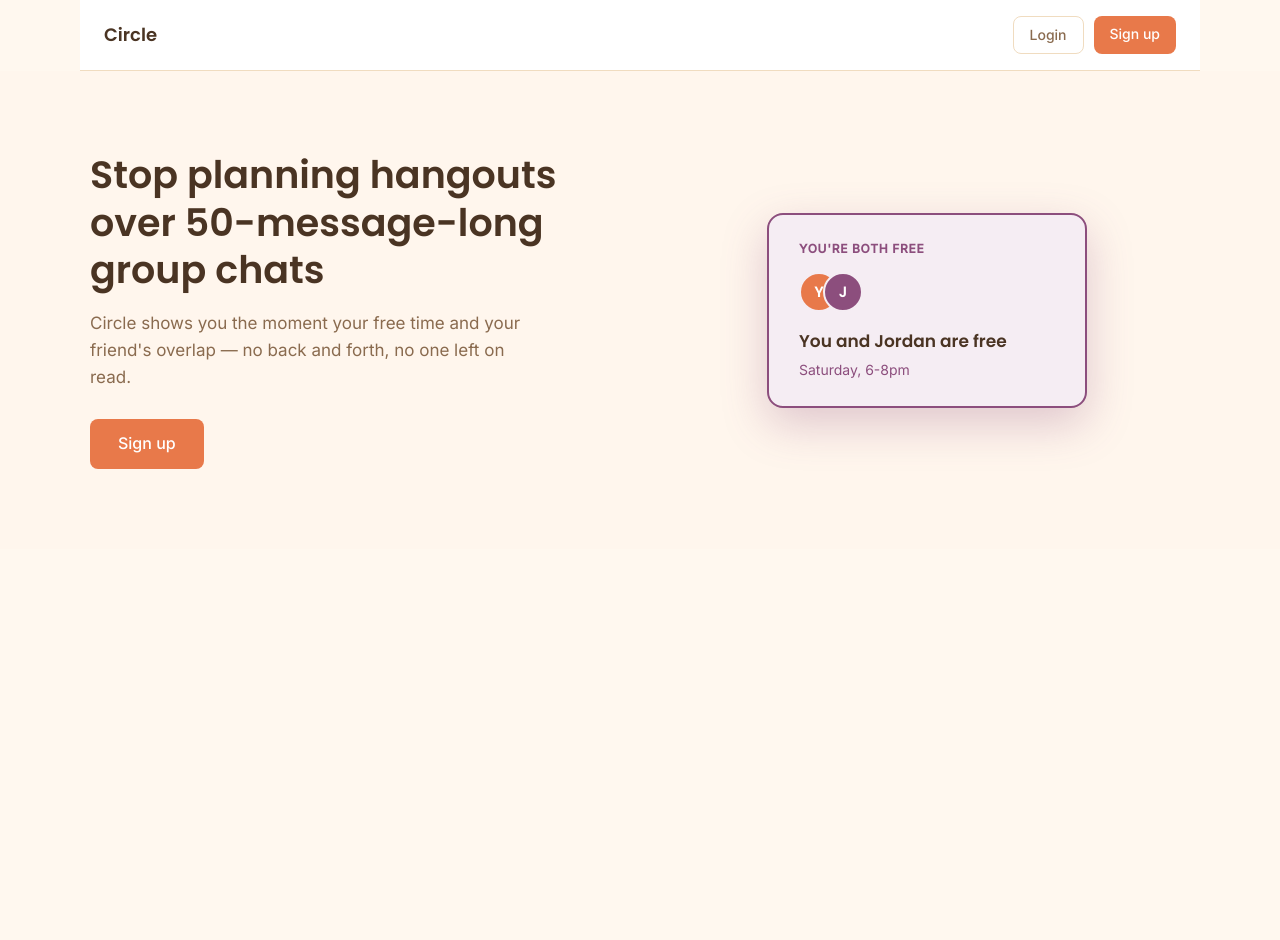
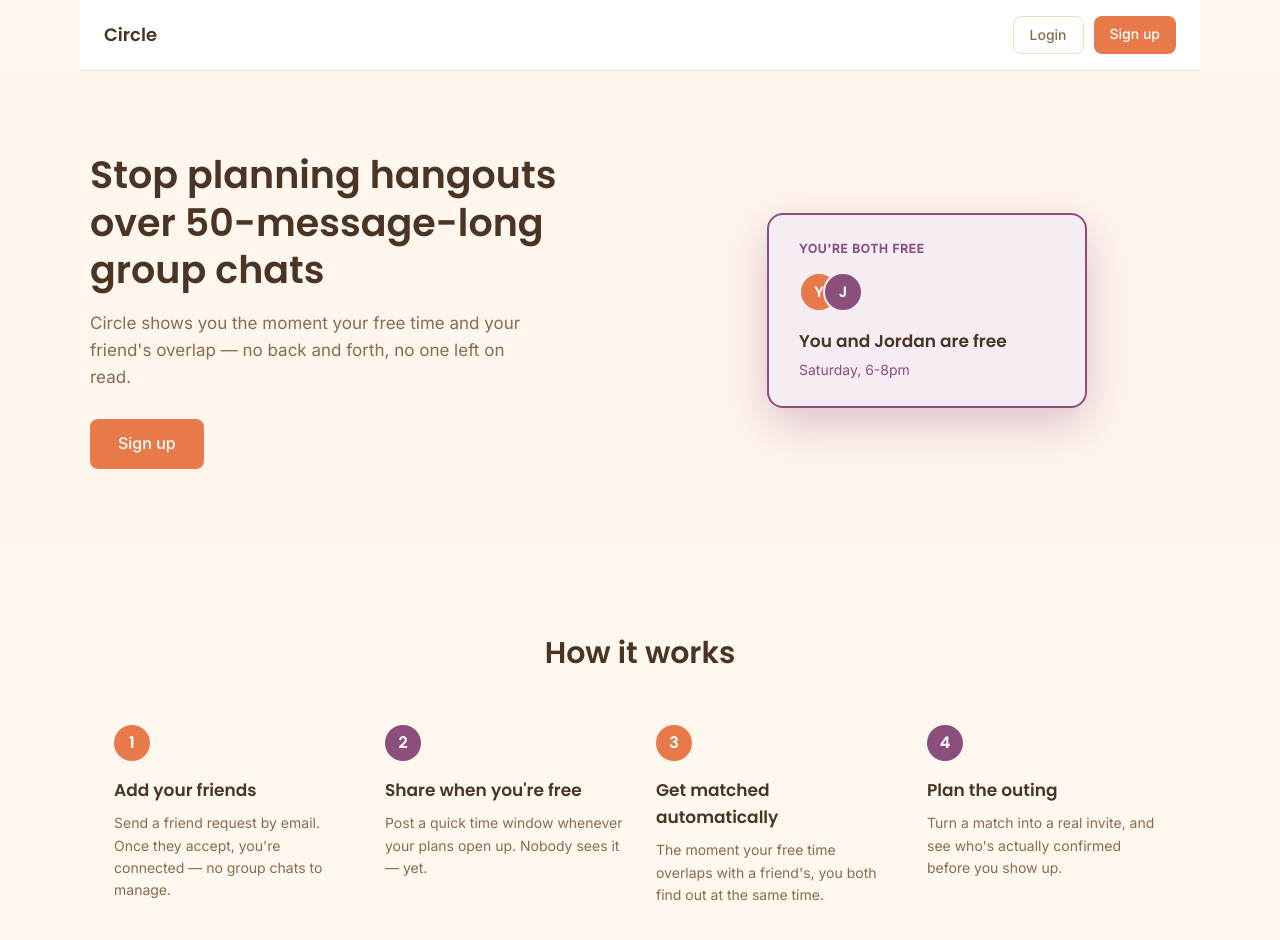
Before and after one commit to OmarAli-258/Circle, a React (Vite) app in the folder frontend/: page / in a window 1280 px wide. Shown: the top 940 px of the page. Before the commit the page ends 800 px from the top, so only its background shows below. Built offline with nearby package versions, Linux system fonts and the light colour scheme.

Commit message:
Add a How It Works section to the landing page
Four steps below the hero - add friends, share availability, get matched automatically, plan the outing - each with a numbered badge alternating coral/plum to match the existing match-card avatar colors. Stacks to one column under 800px.

```diff
--- a/frontend/src/index.css
+++ b/frontend/src/index.css
@@ -607,3 +607,66 @@ nav a[href="/signup"]:hover {
     margin: 0 auto 28px;
   }
 }
+
+.how-it-works {
+  max-width: 1100px;
+  margin: 0 auto;
+  padding: 80px 24px;
+}
+
+.how-it-works h2 {
+  font-family: var(--font-heading);
+  font-weight: 600;
+  font-size: 30px;
+  text-align: center;
+  margin: 0 0 48px;
+  color: var(--text);
+}
+
+.how-it-works-steps {
+  display: grid;
+  grid-template-columns: repeat(4, minmax(0, 1fr));
+  gap: 32px;
+}
+
+.how-it-works-step .step-number {
+  width: 36px;
+  height: 36px;
+  border-radius: 50%;
+  background: var(--coral);
+  color: #fff;
+  display: flex;
+  align-items: center;
+  justify-content: center;
+  font-family: var(--font-heading);
+  font-weight: 600;
+  margin-bottom: 16px;
+}
+
+.how-it-works-step:nth-child(even) .step-number {
+  background: var(--plum);
+}
+
+.how-it-works-step h3 {
+  font-family: var(--font-heading);
+  font-weight: 600;
+  font-size: 17px;
+  text-transform: none;
+  letter-spacing: normal;
+  color: var(--text);
+  margin: 0 0 8px;
+}
+
+.how-it-works-step p {
+  font-size: 14px;
+  color: var(--text-muted);
+  line-height: 1.6;
+  margin: 0;
+}
+
+@media (max-width: 800px) {
+  .how-it-works-steps {
+    grid-template-columns: 1fr;
+    gap: 32px;
+  }
+}
--- a/frontend/src/pages/LandingPage.jsx
+++ b/frontend/src/pages/LandingPage.jsx
@@ -49,6 +49,31 @@ function LandingPage() {
                     </div>
                 </div>
             </section>
+            <section className="how-it-works">
+                <h2>How it works</h2>
+                <div className="how-it-works-steps">
+                    <div className="how-it-works-step">
+                        <div className="step-number">1</div>
+                        <h3>Add your friends</h3>
+                        <p>Send a friend request by email. Once they accept, you're connected — no group chats to manage.</p>
+                    </div>
+                    <div className="how-it-works-step">
+                        <div className="step-number">2</div>
+                        <h3>Share when you're free</h3>
+                        <p>Post a quick time window whenever your plans open up. Nobody sees it — yet.</p>
+                    </div>
+                    <div className="how-it-works-step">
+                        <div className="step-number">3</div>
+                        <h3>Get matched automatically</h3>
+                        <p>The moment your free time overlaps with a friend's, you both find out at the same time.</p>
+                    </div>
+                    <div className="how-it-works-step">
+                        <div className="step-number">4</div>
+                        <h3>Plan the outing</h3>
+                        <p>Turn a match into a real invite, and see who's actually confirmed before you show up.</p>
+                    </div>
+                </div>
+            </section>
         </div>
     )
 }
```
Also changed, not shown: 1 other file (tests, documents, lock files or other folders).
